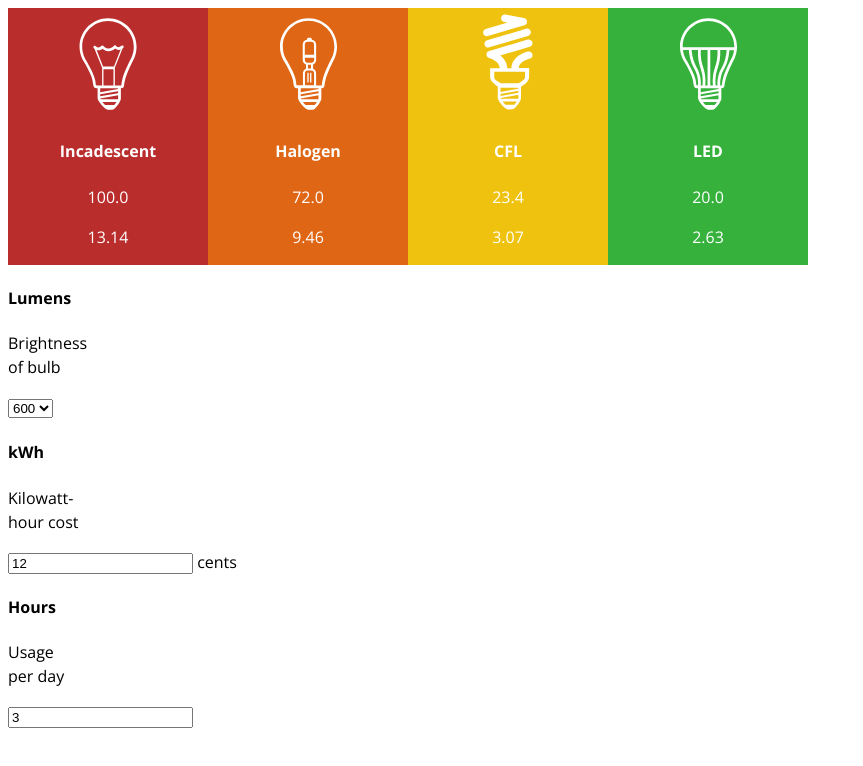
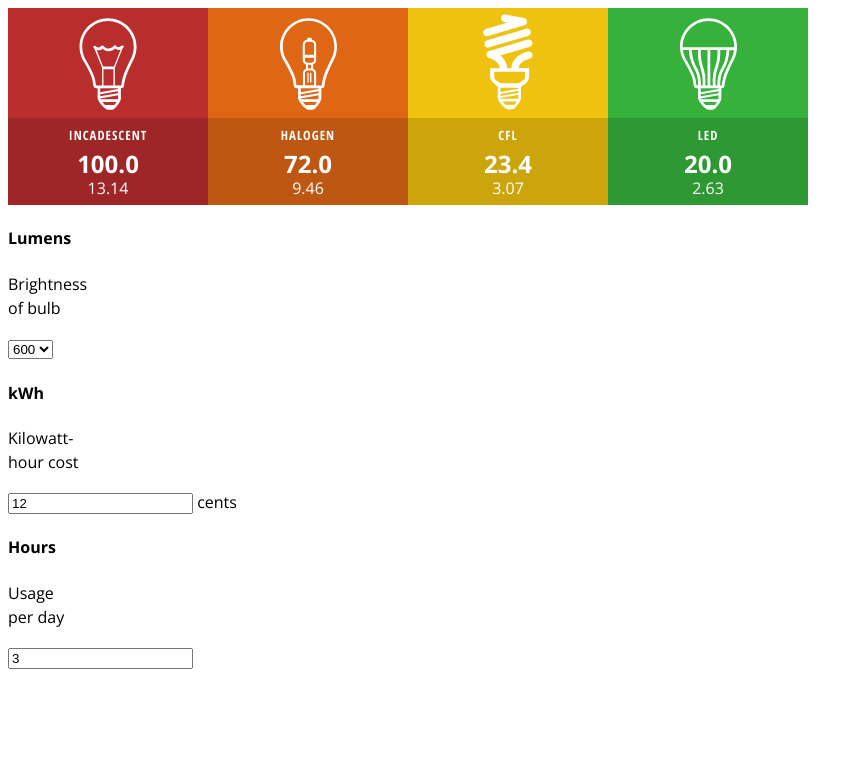
Before and after one commit to sinhvis/LightBulbComparison, a plain HTML site: page index.html in a window 1280 px wide. Shown: the whole page, without its empty margins (0-863 px from the left). Drawn offline with nearby package versions, Linux system fonts and the light colour scheme.

Commit message:
Styled div elements inside each section as well as the text

```diff
--- a/assets/calculator.css
+++ b/assets/calculator.css
@@ -51,3 +51,40 @@ so we only need to set the color of the background and image*/
 #myCalculator main section.hal { background-color: #de6615; background-image: url(images/bulb_hal.svg); }
 #myCalculator main section.cfl { background-color: #efc20f; background-image: url(images/bulb_cfl.svg); }
 #myCalculator main section.led { background-color: #36b23c; background-image: url(images/bulb_led.svg); }
+
+/* style each of the div elements inside each section
+as well as the text */
+/* > want to direct the div elements that are the direct
+descendant of the section element */
+/* if we had more that one div inside the section,
+target only the main div container */
+/* padding: 5 pixels on the top and bottom and 0 pixels on right and left */
+/* background color: semi-transparent black so that area
+behind type is a little bit darker that the base color
+Using the rgba color space for that
+rgba need to specify red, green and blue and the alpha setting
+So, 0 for red, 0 for green and 0 for blue
+.15 for 15% opacity or 85% transparent. */
+#myCalculator main section > div { padding: 5px 0; background-color: rgba(0,0,0,.15); }
+
+
+/* rule that will target h4 elements */
+#myCalculator main h4 {
+	font-family: 'Open Sans Condensed', san-serif;
+	font-size: .8em;
+	letter-spacing: 1px;
+	margin: 0 0 5px 0;
+	text-transform: uppercase;
+}
+
+/* rule for paragraphs */
+/* make use of the 700 weight style brought in from
+Google Fonts */
+#myCalculator main p { margin: 0; font-size: 1.5em; font-weight: 700; }
+
+/* need price to be a little bit smaller that the wattage */
+/* However, both are inside a paragraph element */
+/* so, need to target a paragraph element if it
+follows another paragraph element */
+/* Reset the font size, and set font-weight back to 300 */
+#myCalculator main p + p { font-size: 1em; font-weight: 300; }
```
